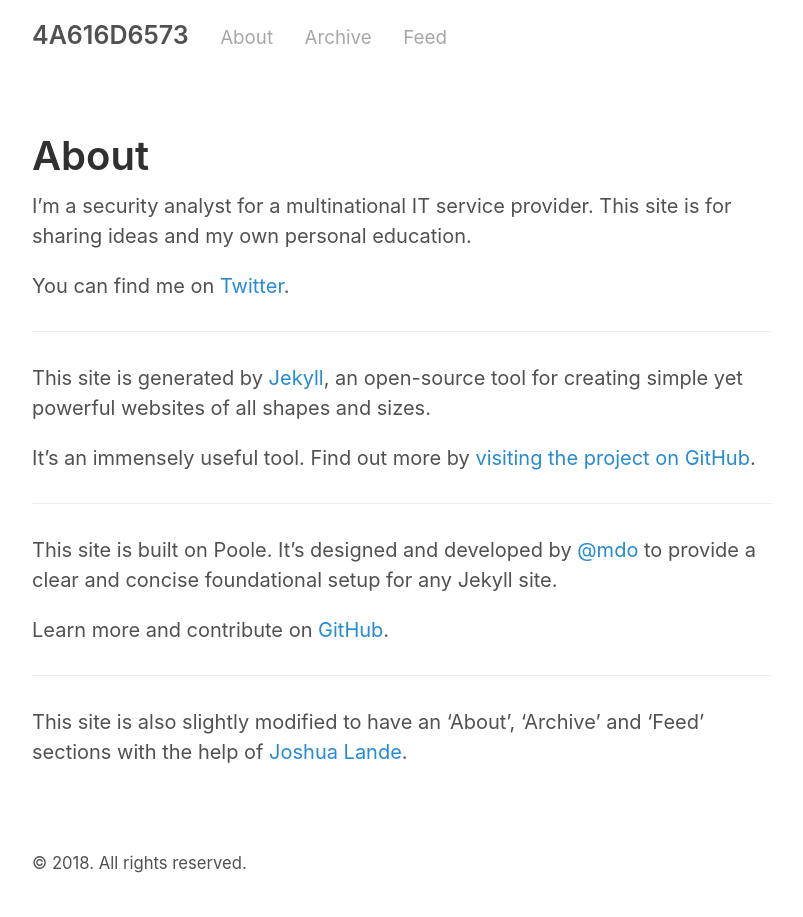
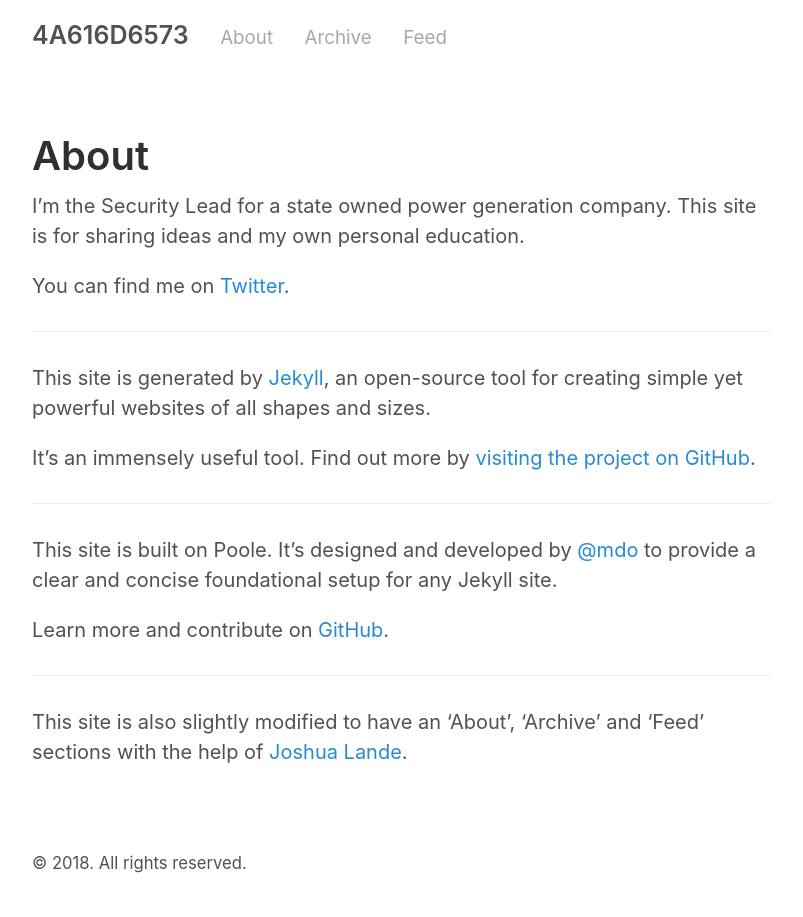
Before and after one commit to 4A616D6573/4A616D6573.com, a Jekyll site: the page built from about.md, in a window 1280 px wide. Shown: the whole page, without its empty margins (238-1041 px from the left). Built offline with Jekyll 4.4.1, drawn with Linux system fonts in a browser that asks for light colours.

Commit message:
Update about.md
Updated position title and company information.

```diff
--- a/about.md
+++ b/about.md
@@ -3,7 +3,7 @@ layout: page
 title: About
 ---
 
-I'm a security analyst for a multinational IT service provider. This site is for  sharing ideas and my own personal education.
+I'm the Security Lead for a state owned power generation company. This site is for  sharing ideas and my own personal education.
 
 You can find me on [Twitter](https://twitter.com/4A616D6573).
 
```
